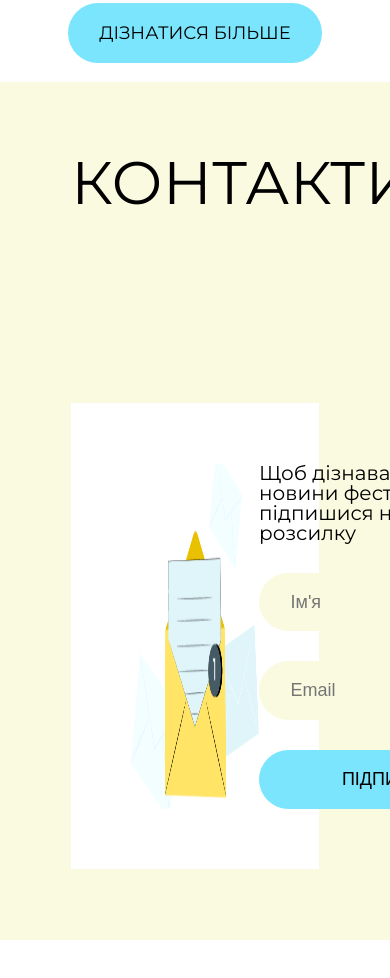
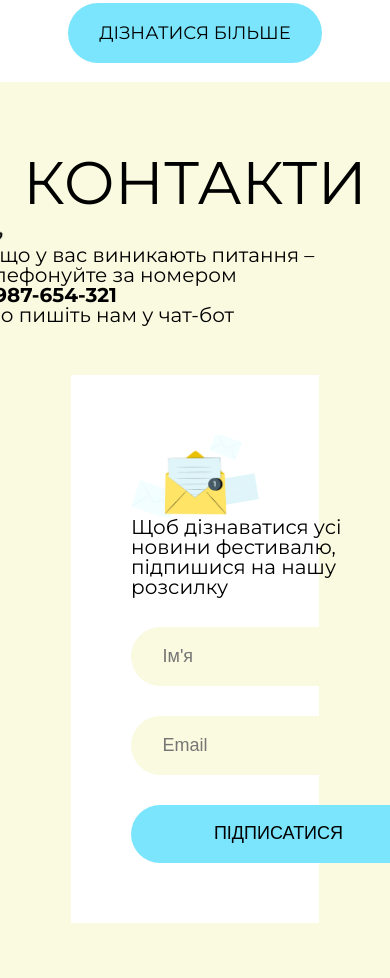
Before and after one commit to aleksdenni/fresh-task, a plain HTML site: page index.html in a window 390 px wide. Shown: the part 5627-6605 px from the top of the page. Before the commit the page ends 6567 px from the top, so only its background shows below. Drawn offline with Linux system fonts and the light colour scheme.

Commit message:
improve footer

```diff
--- a/css/style.css
+++ b/css/style.css
@@ -285,10 +285,36 @@ header {
     gap: 2.5em;
 }
 
-.contacts-section .contacts {
+.contacts-section .contacts-content {
     display: flex;
     flex-direction: row;
     justify-content: space-around;
+}
+
+.contacts-section .contacts {
+    display: flex;
+    flex-direction: column;
+    justify-content: space-around;
+}
+
+.contacts-section .contacts .phone-icon {
+    width: 1.65em;
+    height: 1.6em;
+    object-fit: cover;
+}
+
+.contacts-section .contacts .phone {
+    display: flex;
+    flex-direction: column;
+    justify-content: space-around;
+    width: 22.2em;
+}
+
+.contacts-section .contacts .phone-number {
+    display: flex;
+    flex-direction: column;
+    justify-content: space-around;
+    font-weight: 700;
 }
 
 .contacts-section .newsletter {
@@ -322,6 +348,21 @@ header {
 }
 
 /* Responsive styles */
+
+@media (max-width: 1025px) {
+
+    .contacts-section .contacts-content {
+        display: flex;
+        flex-wrap: wrap;
+        justify-content: center
+    }
+
+    .contacts-section .newsletter {
+        display: flex;
+        flex-wrap: wrap;
+    }
+}
+
 @media (max-width: 950px) {
     .main-content {
         min-height: 70vh;
--- a/index.html
+++ b/index.html
@@ -87,11 +87,12 @@
 
     <!-- 7. Contacts: Контакти, підписка -->
     <footer id="contacts" class="contacts-section">
-        <div class="contacts">
+        <div class="contacts-content">
             <h2>Контакти</h2>
-            <div>
-                <p>Якщо у вас виникають питання – телефонуйте за номером</p>
-                <p>0-987-654-321</p>
+            <div class="contacts">
+                <img src="./assets/images/icons/Phone.png" class="phone-icon" />
+                <p class="phone">Якщо у вас виникають питання – телефонуйте за номером
+                <span class="phone-number">0-987-654-321</span></p>
                 <p>Або пишіть нам у чат-бот</p>
             </div>
         </div>
```
